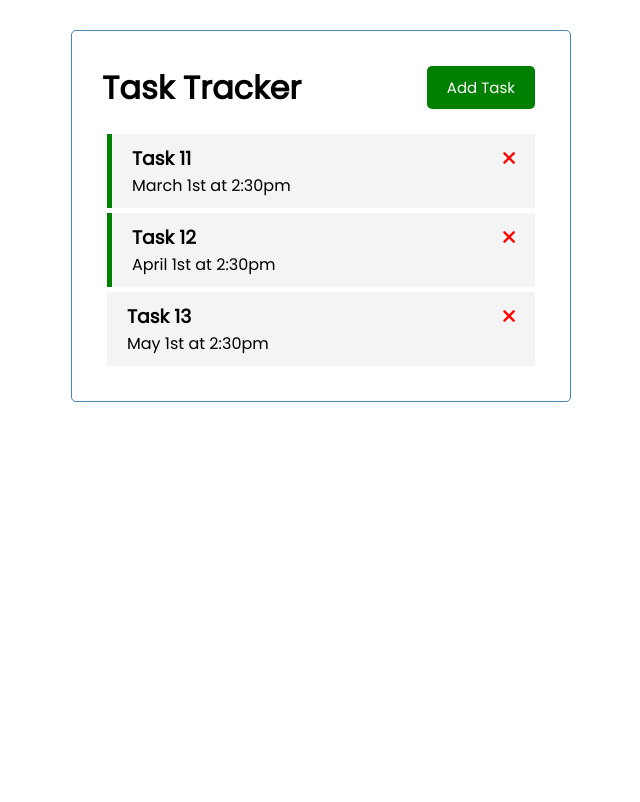
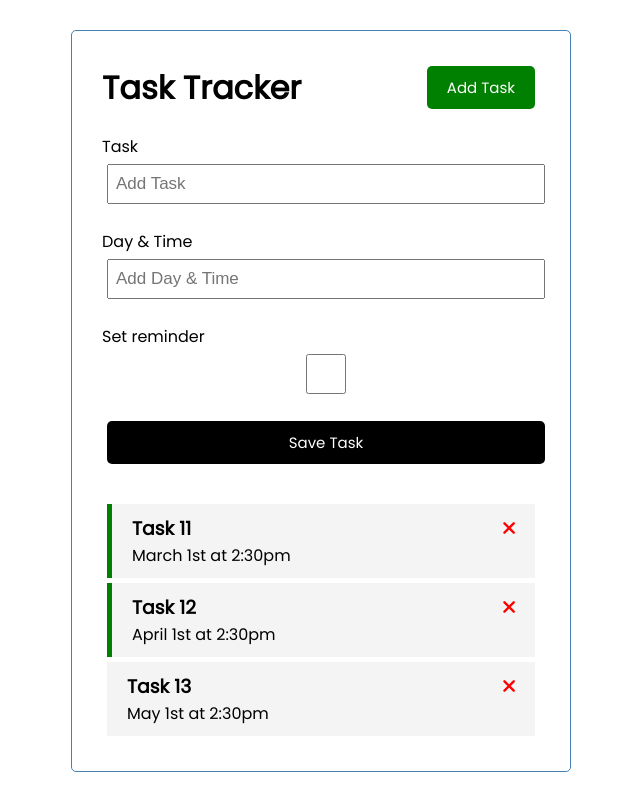
Before and after one commit to Constantine7s/vue-practice, a Vue app: page / in a window 1280 px wide. Shown: the whole page, without its empty margins (319-959 px from the left). Built offline with nearby package versions, Linux system fonts and the light colour scheme.

Commit message:
feat: add addTask functionality

```diff
--- a/src/App.vue
+++ b/src/App.vue
@@ -1,20 +1,27 @@
 <template>
   <div class="container">
     <Header title="Task Tracker" />
-    <Tasks @delete-task="deleteTask" :tasks="tasks" />
+    <AddTask @new-task="addTask" />
+    <Tasks
+      @toggle-reminder="toggleReminder"
+      @delete-task="deleteTask"
+      :tasks="tasks"
+    />
   </div>
 </template>
 
 <script>
 import Header from './components/Header.vue';
 import Tasks from './components/Tasks.vue';
+import AddTask from './components/AddTask.vue';
 
 export default {
   name: 'App',
   components: {
     Header,
     Tasks,
-  },
+    AddTask
+},
   data() {
     return {
       tasks: [],
@@ -23,9 +30,17 @@
   methods: {
     deleteTask(id) {
       if (confirm('Are you sure you want to delete this task?')) {
-        this.tasks = this.tasks.filter((tasks) => tasks.id !== id);
+        this.tasks = this.tasks.filter((task) => task.id !== id);
       }
     },
+    toggleReminder(id) {
+      this.tasks = this.tasks.map((task) =>
+        task.id === id ? { ...task, reminder: !task.reminder } : task
+      );
+    },
+    addTask(task) {
+      this.tasks = [...this.tasks, task];
+    }
   },
   created() {
     this.tasks = [
--- /dev/null
+++ b/src/components/AddTask.vue
@@ -0,0 +1,89 @@
+<template>
+  <form class="add-form" @submit="onSubmit">
+    <div class="form-control">
+      <label>Task</label>
+      <input type="text" name="text" placeholder="Add Task" v-model="text" />
+    </div>
+    <div class="form-control">
+      <label>Day & Time</label>
+      <input
+        type="text"
+        name="day"
+        placeholder="Add Day & Time"
+        v-model="day"
+      />
+    </div>
+    <div class="form-control">
+      <label>Set reminder</label>
+      <input type="checkbox" name="reminder" v-model="reminder" />
+    </div>
+    <input type="submit" value="Save Task" class="btn btn-block" />
+  </form>
+</template>
+
+<script>
+export default {
+  name: 'AddTask',
+  data() {
+    return {
+      text: '',
+      day: '',
+      reminder: false,
+    };
+  },
+  methods: {
+    onSubmit(e) {
+      e.preventDefault();
+      if (!this.text) {
+        alert('Please enter a Task');
+        return;
+      }
+      const newTask = {
+        id: Math.floor(Math.random() * 100000000),
+        text: this.text,
+        day: this.day,
+        reminder: this.reminder,
+      };
+
+      console.log(newTask)
+      this.$emit('new-task', newTask);
+
+      this.day = '';
+      this.text = '';
+      this.reminder = false;
+
+    },
+  },
+};
+</script>
+
+<style scoped>
+.add-form {
+  margin-bottom: 40px;
+}
+.form-control {
+  margin: 20px 0;
+}
+.form-control label {
+  display: block;
+}
+.form-control input {
+  width: 100%;
+  height: 40px;
+  margin: 5px;
+  padding: 3px 7px;
+  font-size: 17px;
+}
+.form-control-check {
+  display: flex;
+  align-items: center;
+  justify-content: space-between;
+}
+.form-control-check label {
+  flex: 1;
+}
+.form-control-check input {
+  flex: 2;
+  height: 20px;
+}
+</style>
--- a/src/components/Task.vue
+++ b/src/components/Task.vue
@@ -1,8 +1,11 @@
 <template>
-  <div :class="[task.reminder ? 'reminder' : '', 'task']">
+  <div
+    @dblclick="$emit('toggle-reminder', task.id)"
+    :class="[task.reminder ? 'reminder' : '', 'task']"
+  >
     <h3>
       {{ task.text }}
-      <i @click="onDelete(task.id)" class="fas fa-times"></i>
+      <i @click="$emit('delete-task', task.id)" class="fas fa-times"></i>
     </h3>
     <p>{{ task.day }}</p>
   </div>
@@ -14,10 +17,5 @@
   props: {
     task: Object,
   },
-  methods: {
-    onDelete(id) {
-      this.$emit('delete-task', id)
-    },
-  },
 };
 </script>
--- a/src/components/Tasks.vue
+++ b/src/components/Tasks.vue
@@ -1,6 +1,8 @@
 <template>
   <div :key="task.id" v-for="task in tasks">
-     <Task @delete-task="$emit('delete-task',  task.id)" :task="task"  />
+     <Task
+     @toggle-reminder="$emit('toggle-reminder', task.id)"
+     @delete-task="$emit('delete-task',  task.id)" :task="task"  />
   </div>
 </template>
 
@@ -10,7 +12,7 @@
     name: "Tasks",
     props: { tasks: Array },
     components: { Task },
-    emits: ["delete-task"]
+    emits: ["delete-task", "toggle-reminder"]
 };
 </script>
 
```
